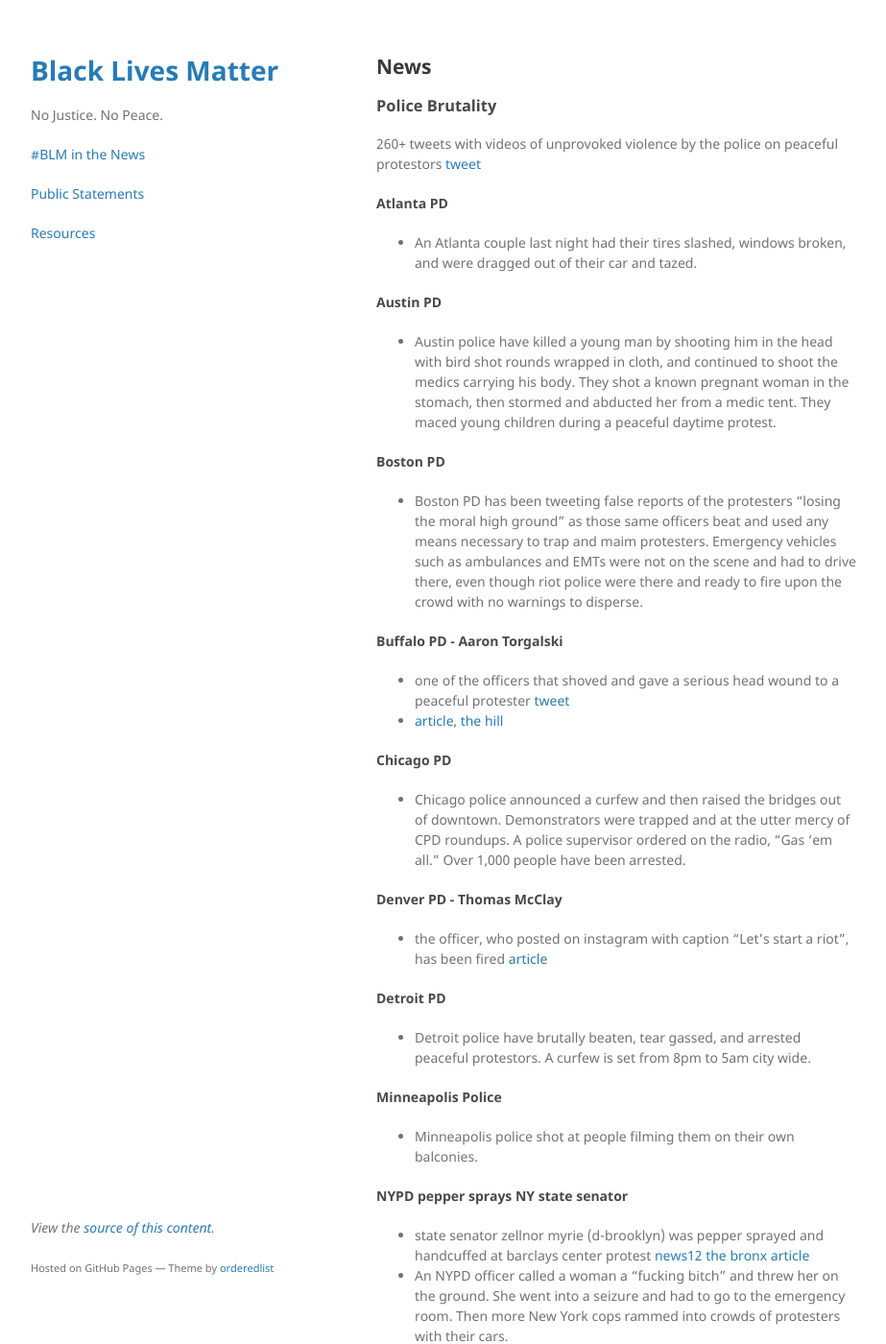
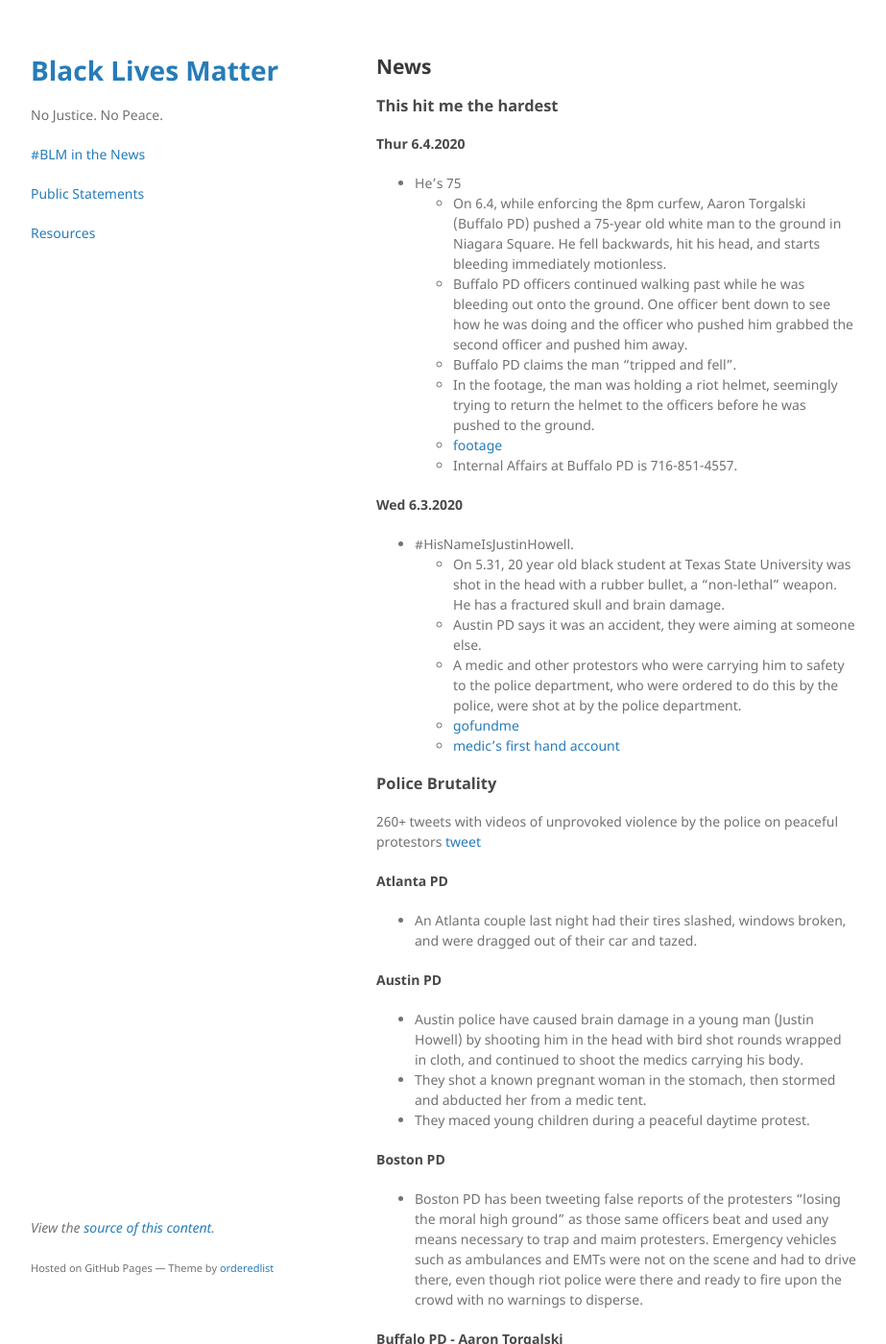
Before and after one commit to nojusticenopeace/nojusticenopeace.github.io, a Jekyll site: the page built from news.md, in a window 1280 px wide and 1400 px high. Shown: the whole window at 96% size, without its empty margins (178-1101 px from the left). Built offline with Jekyll 4.4.1, drawn with Linux system fonts in a browser that asks for light colours; some of the changed text lies outside the part shown.

Commit message:
Update news.md

```diff
--- a/news.md
+++ b/news.md
@@ -3,6 +3,26 @@ layout: default
 ---
 
 ## News
+
+### This hit me the hardest
+
+#### Thur 6.4.2020
+* He's 75
+  * On 6.4, while enforcing the 8pm curfew, Aaron Torgalski (Buffalo PD) pushed a 75-year old white man to the ground in Niagara Square. He fell backwards, hit his head, and starts bleeding immediately motionless.
+  * Buffalo PD officers continued walking past while he was bleeding out onto the ground. One officer bent down to see how he was doing and the officer who pushed him grabbed the second officer and pushed him away.
+  * Buffalo PD claims the man "tripped and fell".
+  * In the footage, the man was holding a riot helmet, seemingly trying to return the helmet to the officers before he was pushed to the ground.
+  * [footage](https://twitter.com/JordanUhl/status/1268717966532792325?s=20)
+  * Internal Affairs at Buffalo PD is 716-851-4557.
+
+#### Wed 6.3.2020
+* #HisNameIsJustinHowell.
+  * On 5.31, 20 year old black student at Texas State University was shot in the head with a rubber bullet, a "non-lethal" weapon. He has a fractured skull and brain damage.
+  * Austin PD says it was an accident, they were aiming at someone else.
+  * A medic and other protestors who were carrying him to safety to the police department, who were ordered to do this by the police, were shot at by the police department.
+  * [gofundme](https://www.gofundme.com/f/health-justice-and-recovery-for-justin-howell)
+  * [medic's first hand account](https://twitter.com/YourAnonCentral/status/1268446368772677638?s=20)
+
 
 ### Police Brutality
 
@@ -12,14 +32,16 @@ layout: default
 * An Atlanta couple last night had their tires slashed, windows broken, and were dragged out of their car and tazed.
 
 #### Austin PD
-* Austin police have killed a young man by shooting him in the head with bird shot rounds wrapped in cloth, and continued to shoot the medics carrying his body. They shot a known pregnant woman in the stomach, then stormed and abducted her from a medic tent. They maced young children during a peaceful daytime protest.
+* Austin police have caused brain damage in a young man (Justin Howell) by shooting him in the head with bird shot rounds wrapped in cloth, and continued to shoot the medics carrying his body.
+* They shot a known pregnant woman in the stomach, then stormed and abducted her from a medic tent.
+* They maced young children during a peaceful daytime protest.
 
 #### Boston PD
 * Boston PD has been tweeting false reports of the protesters "losing the moral high ground" as those same officers beat and used any means necessary to trap and maim protesters. Emergency vehicles such as ambulances and EMTs were not on the scene and had to drive there, even though riot police were there and ready to fire upon the crowd with no warnings to disperse.
 
 #### Buffalo PD - Aaron Torgalski
-* one of the officers that shoved and gave a serious head wound to a peaceful protester
-[tweet](https://twitter.com/donwinslow/status/1268725675600429063?s=20)
+* one of the officers that shoved and gave a serious head wound to a **75 year old pedestrian**
+[tweet](https://twitter.com/donwinslow/status/1268725675600429063?s=20) [tweet with footage](https://twitter.com/cenkuygur/status/1268756517034979330?s=20)
 * [article, the hill](https://thehill.com/homenews/state-watch/501279-elderly-man-appears-unconscious-bleeding-from-ear-after-shoved-to-ground)
 
 
```
